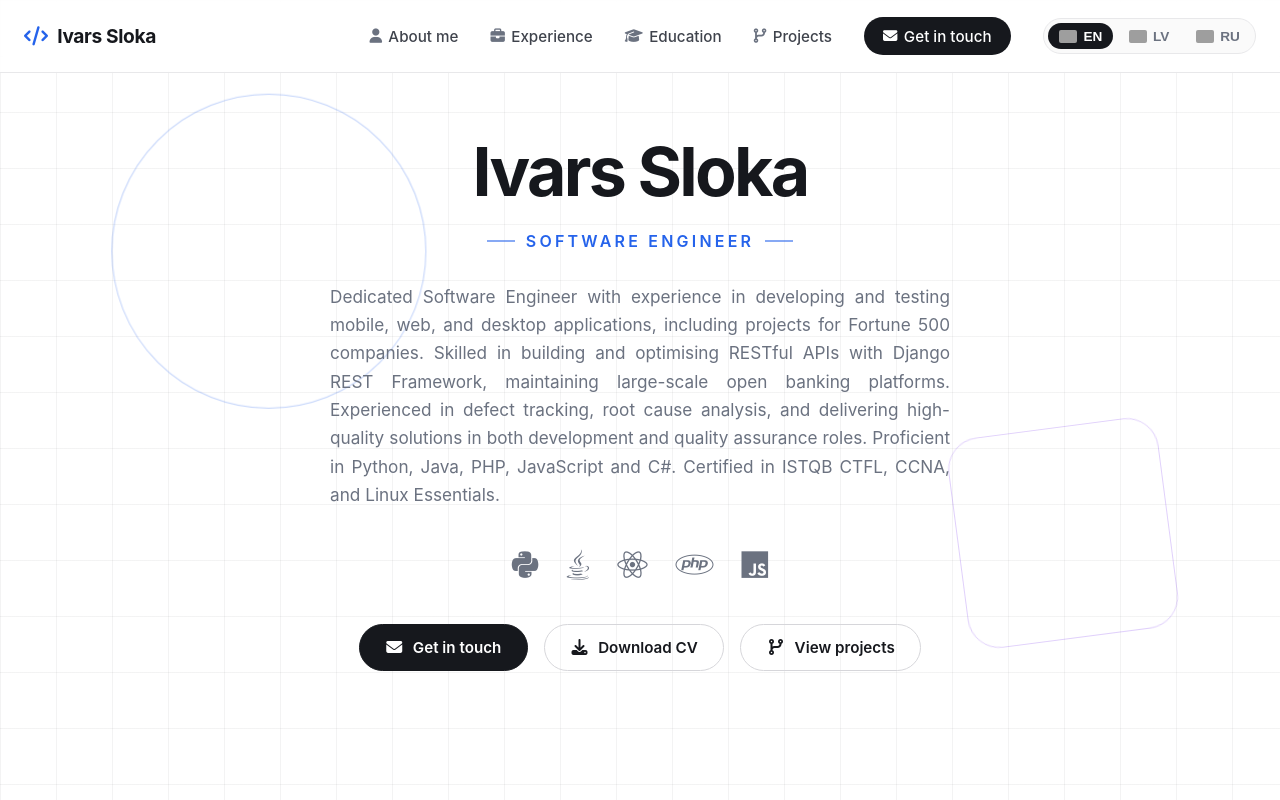
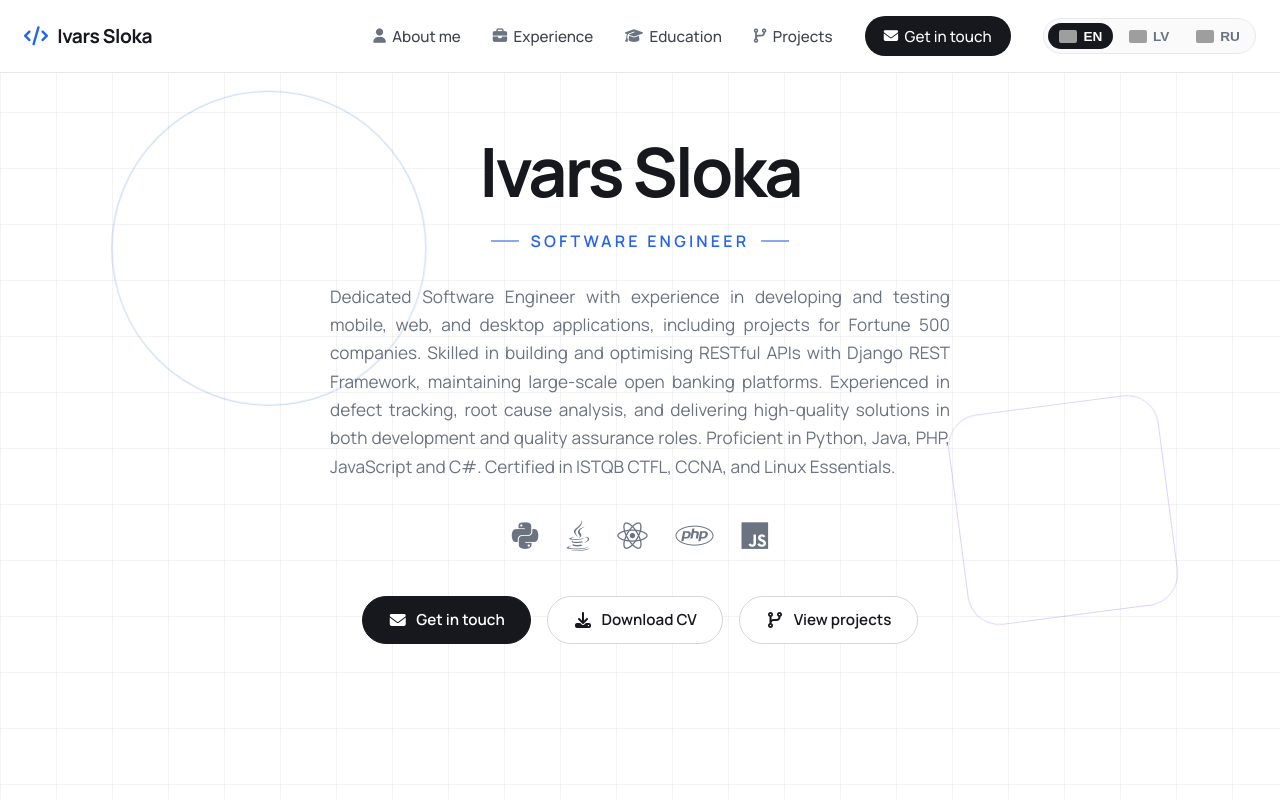
Before and after one commit to ivissivi/portfolio-react, a React (Vite) app: page / in a window 1280 px wide. Shown: the top 800 px of the page. Built offline with nearby package versions, Linux system fonts and the light colour scheme; grey boxes are pictures that could not be loaded.

Commit message:
CSS izmains

```diff
--- a/index.html
+++ b/index.html
@@ -11,6 +11,10 @@
     />
     <link rel="apple-touch-icon" href="/logo192.png" />
     <link rel="manifest" href="/manifest.json" />
+    <!-- Manrope font (Latin Extended + Cyrillic) -->
+    <link rel="preconnect" href="https://fonts.googleapis.com" />
+    <link rel="preconnect" href="https://fonts.gstatic.com" crossorigin />
+    <link href="https://fonts.googleapis.com/css2?family=Manrope:wght@400;500;600;700;800&display=swap" rel="stylesheet" />
     <!-- FontAwesome Icons -->
     <link rel="stylesheet" href="https://cdnjs.cloudflare.com/ajax/libs/font-awesome/6.4.0/css/all.min.css" />
     <title>Ivars Sloka - Software Developer</title>
--- a/src/App.css
+++ b/src/App.css
@@ -41,7 +41,7 @@
 }
 
 body {
-    font-family: -apple-system, BlinkMacSystemFont, 'SF Pro Display', 'SF Pro Text', 'Inter', 'Helvetica Neue', Helvetica, Arial, sans-serif;
+    font-family: 'Manrope', -apple-system, BlinkMacSystemFont, 'Segoe UI', 'Helvetica Neue', Helvetica, Arial, sans-serif;
     font-weight: 400;
     font-synthesis: none;
     text-rendering: optimizeLegibility;
@@ -473,7 +473,7 @@
 }
 
 .btn.secondary {
-    background-color: transparent;
+    background-color: var(--bg);
     color: var(--ink);
     border-color: var(--line-strong);
 }
--- a/src/index.css
+++ b/src/index.css
@@ -1,8 +1,7 @@
 body {
   margin: 0;
-  font-family: -apple-system, BlinkMacSystemFont, 'Segoe UI', 'Roboto', 'Oxygen',
-    'Ubuntu', 'Cantarell', 'Fira Sans', 'Droid Sans', 'Helvetica Neue',
-    sans-serif;
+  font-family: 'Manrope', -apple-system, BlinkMacSystemFont, 'Segoe UI',
+    'Helvetica Neue', Helvetica, Arial, sans-serif;
   -webkit-font-smoothing: antialiased;
   -moz-osx-font-smoothing: grayscale;
 }
```
